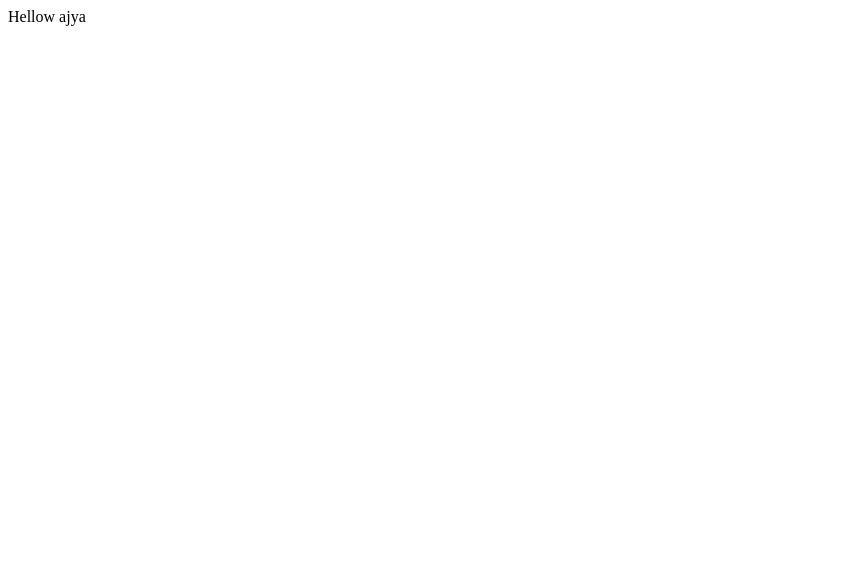
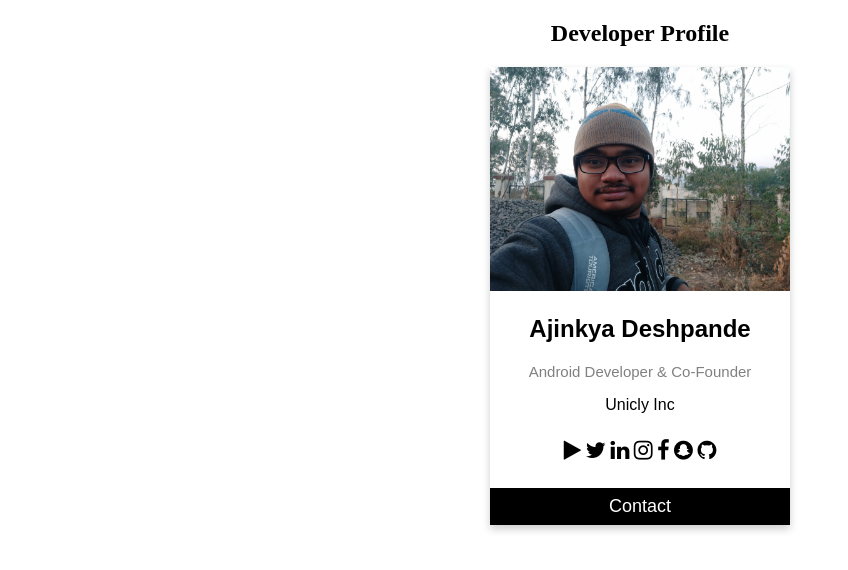
Before and after one commit to developerajinkya/developerajinkya.github.io, a plain HTML site: page index.html in a window 1280 px wide. Shown: the whole page, without its empty margins (0-848 px from the left). Drawn offline with Linux system fonts and the light colour scheme.

Commit message:
Add files via upload

```diff
--- a/index.html
+++ b/index.html
@@ -1 +1,66 @@
-Hellow ajya
+<!DOCTYPE html>
+<html>
+<head>
+<link rel="stylesheet" href="https://cdnjs.cloudflare.com/ajax/libs/font-awesome/4.7.0/css/font-awesome.min.css">
+<style>
+.card {
+  box-shadow: 0 4px 8px 0 rgba(0, 0, 0, 0.2);
+  max-width: 300px;
+  margin: auto;
+  text-align: center;
+  font-family: arial;
+}
+
+.title {
+  color: grey;
+  font-size: 18px;
+}
+
+button {
+  border: none;
+  outline: 0;
+  display: inline-block;
+  padding: 8px;
+  color: white;
+  background-color: #000;
+  text-align: center;
+  cursor: pointer;
+  width: 100%;
+  font-size: 18px;
+}
+
+a {
+  text-decoration: none;
+  font-size: 22px;
+  color: black;
+}
+
+button:hover, a:hover {
+  opacity: 0.7;
+}
+</style>
+<title>Ajinkya Deshpande - Android Developer</title>
+</head>
+<body>
+
+<h2 style="text-align:center">Developer Profile</h2>
+
+<div class="card">
+  <img src="index.jpg" alt="Ajinkya" style="width:100%">
+  <h2>Ajinkya Deshpande</h2>
+  <p class="title" style="font-size: 15px">Android Developer & Co-Founder</p>
+  <p>Unicly Inc</p>
+  <div style="margin: 24px 0;">
+    <a href="https://play.google.com/store/apps/dev?id=6746657083674001871"><i class="fa fa-play store"></i></a>
+    <a href="https://twitter.com/deshpande816"><i class="fa fa-twitter"></i></a>
+    <a href="https://www.linkedin.com/in/ajinkya-d-649b86109"><i class="fa fa-linkedin"></i></a>
+    <a href="https://instagram.com/ajinkyadeshpande_"><i class="fa fa-instagram"></i></a>
+    <a href="https://www.facebook.com/ajinkyadeshpande444"><i class="fa fa-facebook"></i></a>
+    <a href="https://www.snapchat.com/add/mrajinkyadm"><i class="fa fa-snapchat"></i></a>
+    <a href="https://github.com/deshpande816"><i class="fa fa-github"></i></a>
+  </div>
+  <p><button>Contact</button></p>
+</div>
+
+</body>
+</html>
```
Also changed, not shown: index.jpg (added).
